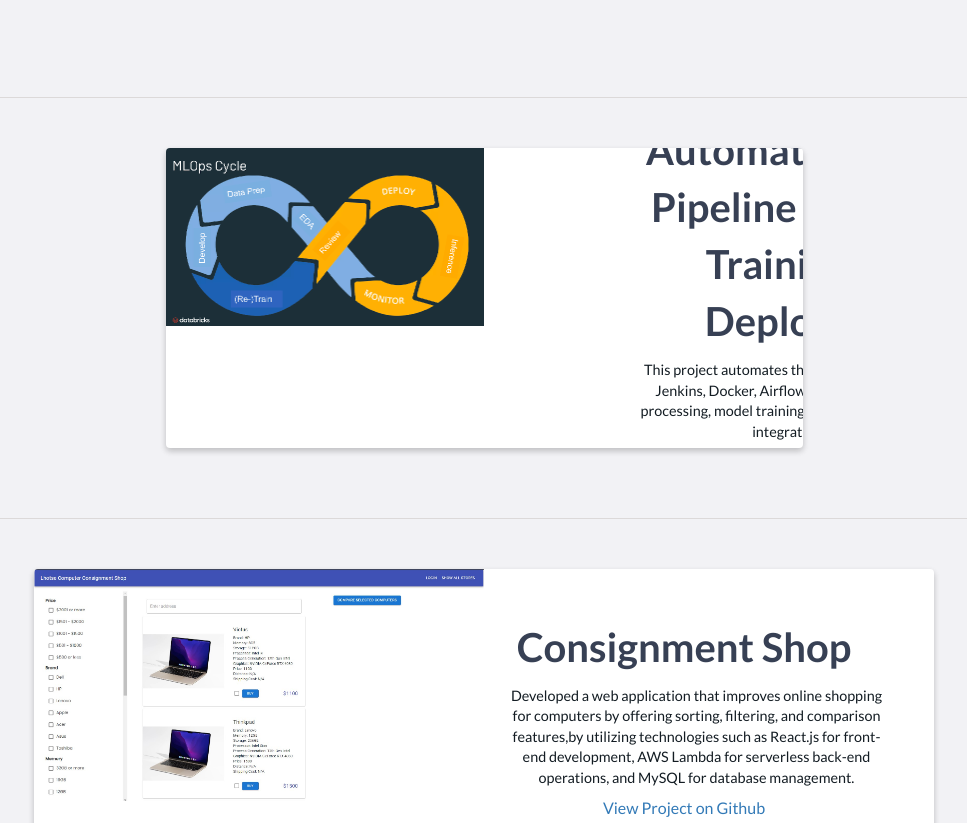
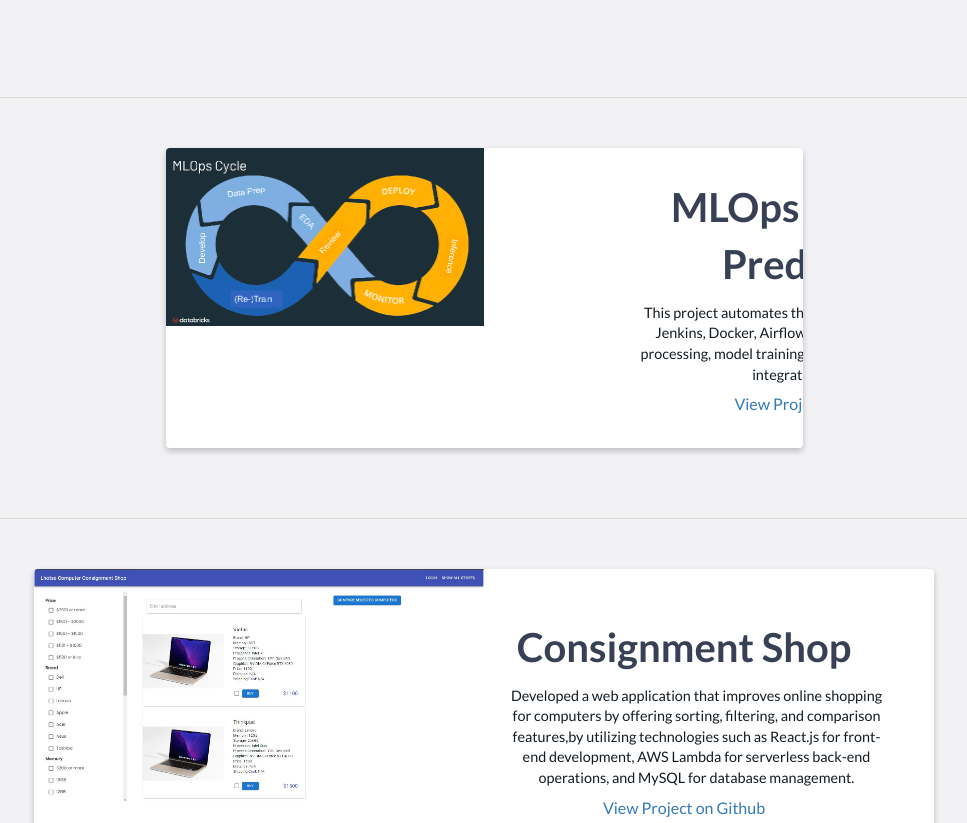
Before and after one commit to padmeshnaik/Padmesh.github.io, a website: page index.html in a window 1280 px wide. Shown: the part 4360-5183 px from the top of the page, without its empty margins (156-1123 px from the left). Drawn offline with nearby package versions, Linux system fonts and the light colour scheme; files whose address does not match are found by name.

Commit message:
Update index.html

```diff
--- a/index.html
+++ b/index.html
@@ -200,7 +200,7 @@
 		</div>
 	    </div>
 	    <div class="project-info" style="flex: 1; min-width: 700px; padding: 150px;">
-		<h2 style="font-size: 40px; margin-top: 0px ;margin-bottom: 10px;">Automated MLOps Pipeline for Model Training and Deployment</h2>
+		<h2 style="font-size: 40px; margin-top: 0px ;margin-bottom: 10px;">MLOps for Sales Prediction</h2>
 		<p style=" padding: 0px 0px 3px;">
 		   This project automates the machine learning lifecycle using Jenkins, Docker, Airflow, and MLflow, streamlining data processing, model training, and deployment with continuous integration and delivery.
 		</p>
```
